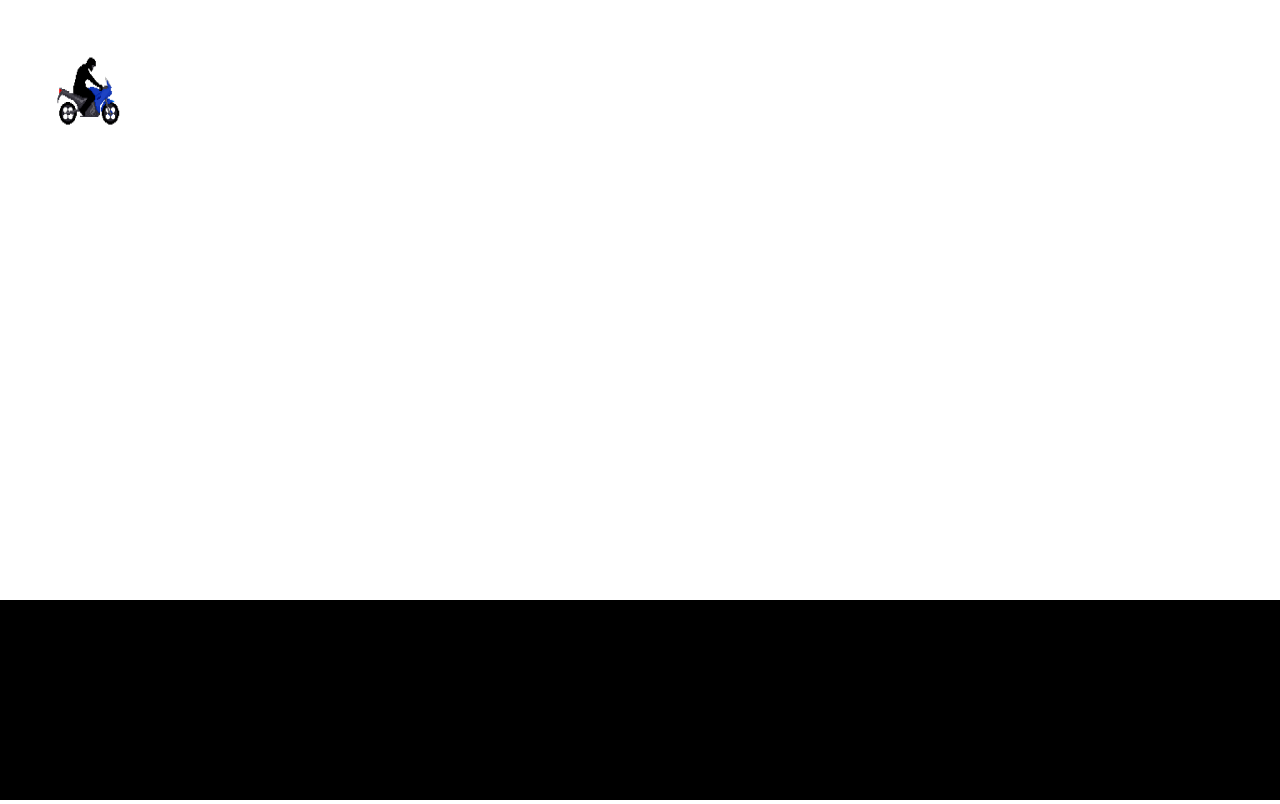
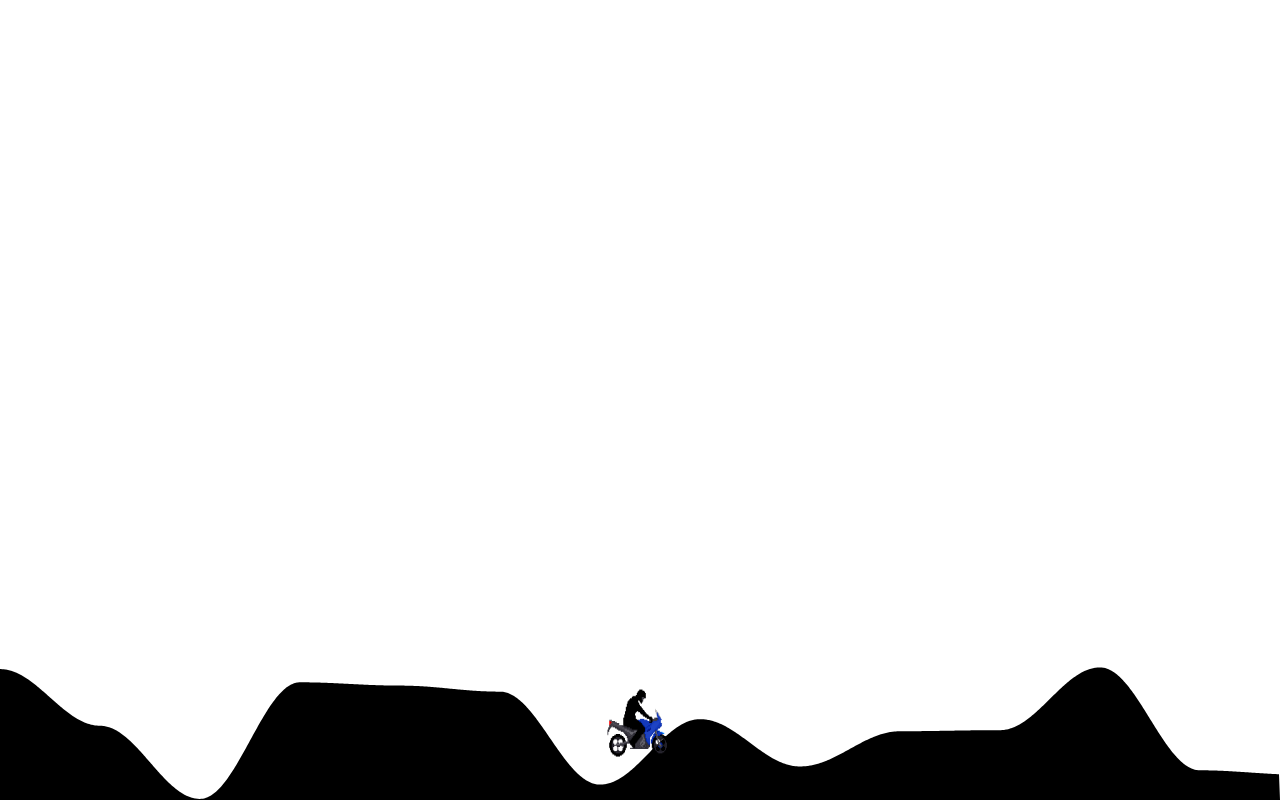
Before and after one commit to kodgoaten/Javascriptprojekt, a plain HTML site: page index.html in a window 1280 px wide. Drawn offline with Linux system fonts and the light colour scheme.

Commit message:
Hade fasnat helt på att göra en genererad mark och därför behövt kopiera koden för att fixa dert för att kunna fortsätta med koden

```diff
--- a/CSS.css
+++ b/CSS.css
@@ -1,5 +1,4 @@
-#myCanvas {
-}
+
 
 * {
     padding: 0;
--- a/Javascript.js
+++ b/Javascript.js
@@ -6,13 +6,11 @@ img.src = "spr_bike2man_0.png";
 let context = canvas.getContext("2d");
 
 //Ett objekt som håller information om en ruta som ska ritas
-let square = {
+let bike = {
   width: 80,
   height: 80,
-  posX: 50,
+  posX: canvas.width/2 - 40,
   posY: 50,
-  speed: 10,
-  speedX: 0, // Egenskaper för att styra hastigheten på rutan
   speedY: 0,
 };
 
@@ -20,18 +18,15 @@ document.onkeydown = function (e) {
   console.log(e);
   const key = e.key;
   switch (key) {
-    case "w":
-      square.speedY = -square.speed;
+
+    case "a":
+      t-= 10;
       break;
-    case "a":
-      square.speedX = -square.speed;
+
+    case "d":
+      t += 10;
       break;
-    case "s":
-      square.speedY = square.speed;
-      break;
-    case "d":
-      square.speedX = square.speed;
-      break;
+
   }
 };
 
@@ -39,23 +34,19 @@ document.onkeyup = function (e) {
   console.log(e);
   const key = e.key;
   switch (key) {
-    case "w":
-      square.speedY = 0;
+
+    case "a":
+      t -= 0;
       break;
-    case "a":
-      square.speedX = 0;
-      break;
-    case "s":
-      square.speedY = 0;
-      break;
+
     case "d":
-      square.speedX = 0;
+      t += 0;
       break;
   }
 };
 
 
-//Ritar ut en ruta med sin färg, på den position den befinner sig.
+
 
 
 
@@ -67,25 +58,17 @@ function draw(rect) {
 
 //Uppdaterar postionen på en ruta, beror av speedX och speedY
 function updatePosition(rect) {
-  // Kontrollera om rutan kolliderar med nedre kanten av canvasen.
-  if (rect.posY + rect.height >= canvas.height - 200) {
-    // Vänd på hastigheten i y-led
-    rect.speedY = 0;
-  } else if (rect.posY <= 0) {
-    rect.speedY = -rect.speedY;
+  let PPh =  canvas.height - noise(t+(rect.posX+40))* 0.55
+  if (PPh-80 > rect.posY){
+    rect.speedY += 0.2
   }
-  if (rect.posX + rect.width >= canvas.width) {
-    // Vänd på hastigheten i y-led
-    rect.speedX = -rect.speedX;
-  } else if (rect.posX <= 0) {
-    // Vänd på hastigheten i y-led
-    rect.speedX = -rect.speedX;
+  else {
+    rect.speedY -= rect.posY -(PPh-80)
+    rect.posY = PPh-80
+  }
+  rect.posY += rect.speedY
   }
 
-  rect.posX += rect.speedX;
-  rect.posY += rect.speedY;
-  //   console.log(rect)
-}
 
 // Denna funktion "tömmer" canvasen genom att måla den svart.
 function clearCanvas() {
@@ -93,17 +76,39 @@ function clearCanvas() {
   context.fillRect(0, 0, canvas.width, canvas.height);
 }
 
-function ground() {
-  context.fillStyle = "black";
-  context.fillRect(0, canvas.height, canvas.width, -200);
+
+let perm = [];
+while (perm.length < 255){
+  while(perm.includes(val = Math.floor(Math.random()*255)));
+  perm.push(val)
+}
+  let lerp = (a,b,t) => a + (b-a) * (1-Math.cos(t*Math.PI))/2;
+  let noise = x=>{
+    x = x * 0.01 % 255;
+    return lerp(perm[Math.floor(x)], perm[Math.ceil(x)], x - Math.floor(x));
+  }
+
+  let t = 0
+function groundLoop() {
+
+  context.fillStyle = "black"
+  context.beginPath()
+  context.moveTo(0, canvas.height)
+  for (let i = 0; i < canvas.width; i++)
+    context.lineTo(i, canvas.height - noise(t+i)* 0.55)
+
+  context.lineTo(canvas.width, canvas.height)
+  context.fill()
+
+
 }
 
 // Det här är huvudfunktionen som kör funktioner för att animeringen ska fungera.
 function update() {
-  updatePosition(square);
+  updatePosition(bike);
   clearCanvas();
-  ground();
-  draw(square);
+  groundLoop();
+  draw(bike);
   requestAnimationFrame(update); //Kör den här funktionen igen. Det här skapar en "oändlig loop".
 }
 
```
